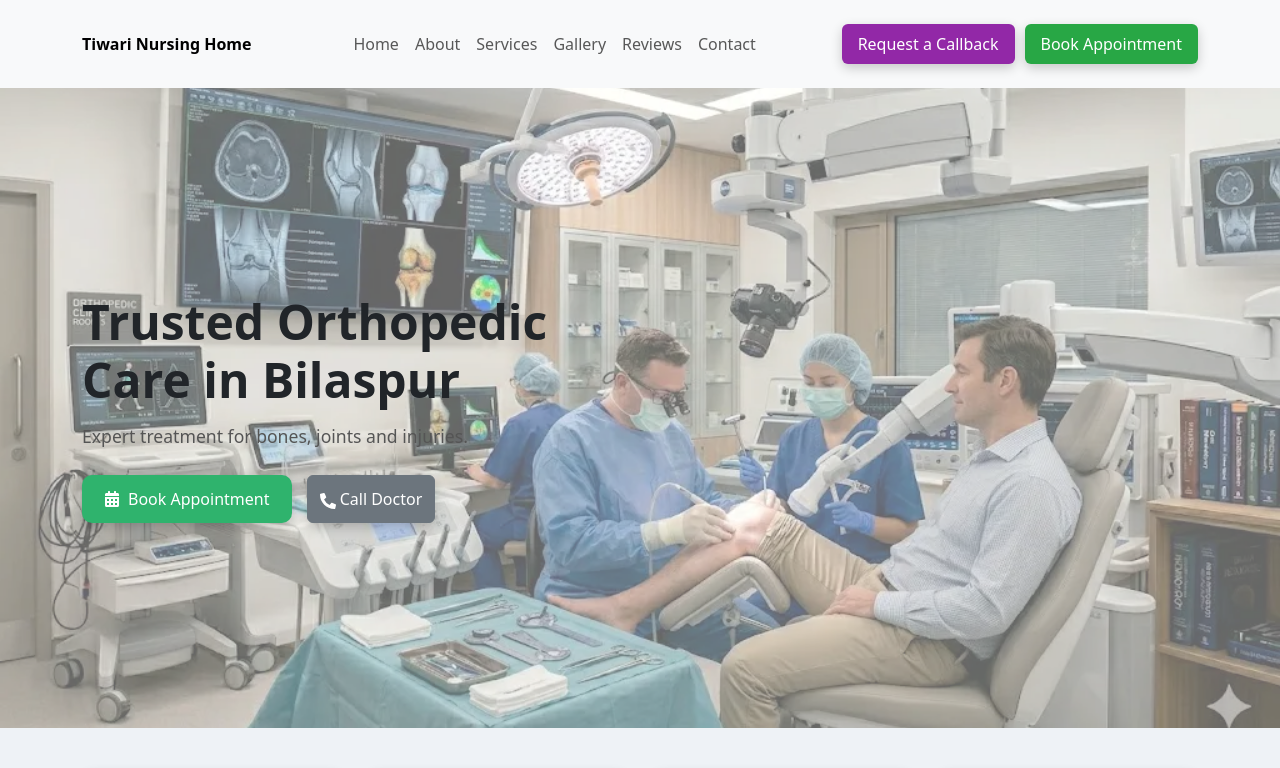
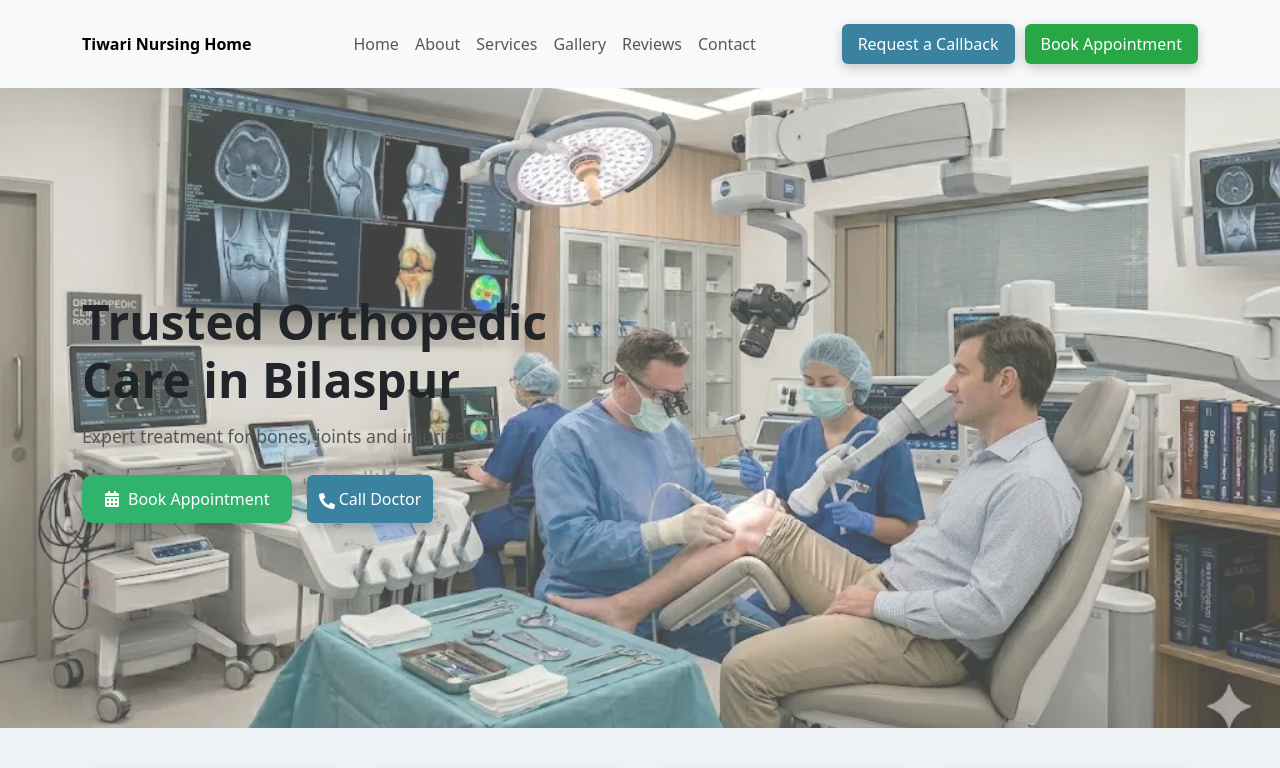
Before and after one commit to dipu4432/-reactjs, a React (Vite) app: page / in a window 1280 px wide. Shown: the top 768 px of the page. Built offline with nearby package versions, Linux system fonts and the light colour scheme; no server answers.

Commit message:
colour modified

```diff
--- a/src/components/banner.css
+++ b/src/components/banner.css
@@ -12,7 +12,7 @@
 .hero-overlay {
   position: absolute;
   inset: 0;
-  background: rgba(255, 255, 255, 0.4);
+  background: rgba(255, 255, 255, 0.25);
 }
 
 /* Content */
--- a/src/components/banner.jsx
+++ b/src/components/banner.jsx
@@ -42,7 +42,10 @@ function Banner() {
             <FaPhoneAlt /> Call Doctor
           </button> */}
           <Button
-            className="btn-secondary"
+            style={{
+              backgroundColor: "#3B82A0",
+              border: "none",
+            }}
             onClick={() => {
               // const phoneNumber = "+919876543210"; // replace with your number
               window.location.href = `tel:${phoneNumber}`;
--- a/src/components/navBar.jsx
+++ b/src/components/navBar.jsx
@@ -36,7 +36,7 @@ function NavBar() {
 
             <Button
               style={{
-                backgroundColor: "#9228a7",
+                backgroundColor: "#3B82A0",
                 border: "none",
                 padding: "8px 16px",
                 fontWeight: "500",
```
